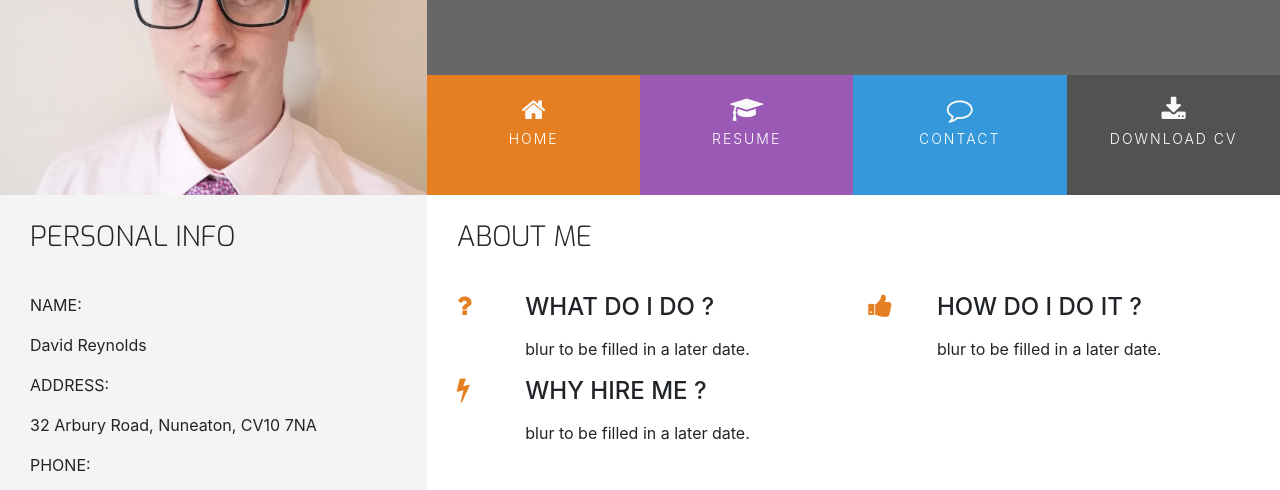
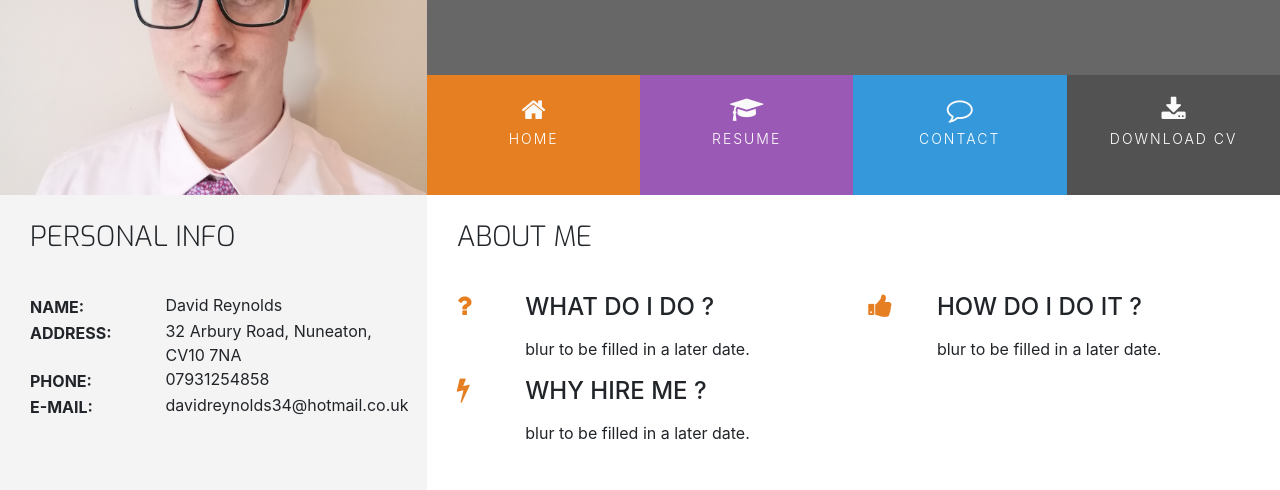
Before and after one commit to FluffyBullet/UCD-Resme, a plain HTML site: page index.html in a window 1280 px wide. Shown: the part 174-664 px from the top of the page. Drawn offline with nearby package versions, Linux system fonts and the light colour scheme.

Commit message:
addition of personal info section

```diff
--- a/assets/css/style.css
+++ b/assets/css/style.css
@@ -227,3 +227,38 @@ footer {
 .three-reasons-heading {
     margin-bottom:15px;
 }
+
+/*--------------------------------------------Personal Info*/
+
+.personal-info-item {
+    margin-bottom: 20px;
+    display: block;
+    clear: both;
+}
+
+.personal-info-item .key,
+.personal-info-item .value {
+    padding-right: 8px;
+    display: inline-block;
+}
+
+.personal-info-item .key p,
+.personal-info-item .value p {
+    margin: 0;
+}
+
+.personal-info-item .key {
+    width: 30%;
+    margin-right: 21px;
+    padding-top: 2px;
+    vertical-align: top;
+}
+
+.personal-info-item .key p {
+    font-weight: 700;
+}
+
+.personal-info-item .value {
+    position: relative;
+    width: 60%;
+}
```
